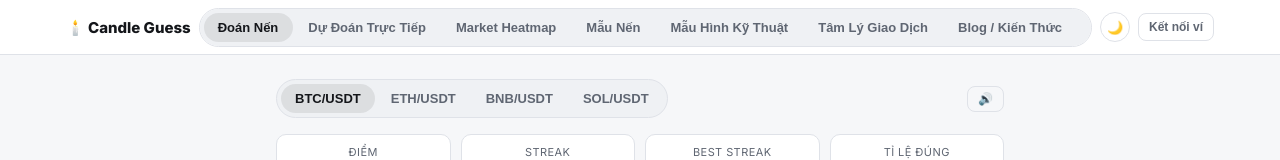
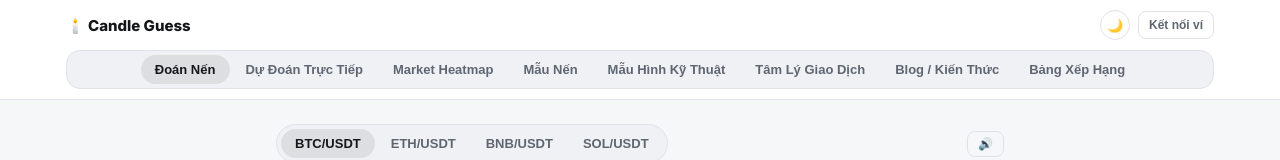
Before and after one commit to dangkhoi88x/Predict-candle, a web app: page / in a window 1280 px wide. Shown: the top 160 px of the page. Run offline with its HTML, style and script files only (its server is not run), Linux system fonts and the light colour scheme; data that the repository does not hold is empty; database files in the repository are not loaded.

Commit message:
Give the tabs their own row on every screen, not just narrow ones
The previous commit fixed wrapping below 760px and stopped there — but the
report that followed was a screenshot of a wide desktop window where the
tabs were still cut off after "Tâm Lý G…", scrolling required to see the
rest. That's a different width than the one just fixed, so it needed
tracing rather than assuming the same patch covered it.

The three-track grid (brand · tabs · auth) gave brand and the wallet
controls first claim on the row's width — both flex-shrink: 0 — and handed
the tabs whatever was left in a minmax(0, 1fr) middle track, scrolling once
that shrank too far. Signed out, "Kết nối ví" is short enough that this
mostly went unnoticed. Signed in, the auth side is a wallet address plus,
for an admin, a "⚙ Quản trị" button — long enough that even a 1440px window
could squeeze the middle track under what eight Vietnamese tab labels need,
and the pill scrolled on desktop, not just on phones.

Fixed at the root instead of adding a second breakpoint: the tabs now get a
row of their own — grid-template-areas "brand auth" / "tabs tabs" — at every
width, not just below 760px, so the fix from the previous commit folds into
this one and the separate mobile media query is gone. The tabs always see
the full 1180px available to the header, signed in or not, admin or not,
rather than a fraction of it that depends on how long the wallet button
happens to be that day.

Verified against the running app: signed in as the admin account from a
screenshot of the bug (wallet address + "⚙ Quản trị" + "Ngắt kết nối" all
present) at 1440px, all nine tabs — Hồ Sơ included, visible once signed in
— render on one row, centred, no scrolling. Same session at 375px still
wraps to multiple rows as before. No new console errors at either width.

111 tests green (CSS-only change).

```diff
--- a/src/main/resources/static/style.css
+++ b/src/main/resources/static/style.css
@@ -30,7 +30,6 @@
                    U+0304, U+0308, U+0329, U+2000-206F, U+20AC, U+2122, U+2191, U+2193,
                    U+2212, U+2215, U+FEFF, U+FFFD;
 }
-
 
 /* IBM Plex Mono, self-hosted for the same reasons. It is not published as a variable font,
    so each weight is its own file — 400 for body-ish mono, 500/600 for labels, and 700 for
@@ -256,22 +255,29 @@ h1, h2, h3 {
     border-bottom: 1px solid var(--border);
 }
 
-/* Three tracks so the tab group stays centred regardless of how wide the brand on the left
-   or the wallet button on the right happen to be. The middle track is minmax(0, 1fr) so it
-   surrenders width instead of pushing the wallet button off-screen; the pill itself is
-   centred inside that track and scrolls once the tabs no longer fit. */
+/* Two rows rather than one three-track row: a single row that gives brand and the wallet
+   controls first claim on the width (both flex-shrink: 0) leaves whatever is left over for
+   the tabs, and "whatever is left over" shrinks every time the auth side grows — connecting
+   a wallet turns "Kết nối ví" into an address plus, for an admin, a "Quản trị" button, at
+   which point the middle track could lose enough width that even a wide desktop window had
+   the tab pill scrolling. Giving the tabs a row of their own means they always get the full
+   1180px to work with, signed in or not, admin or not — not a fraction of it. */
 .top-nav-inner {
     max-width: 1180px;
     margin: 0 auto;
-    padding: 0 16px;
-    height: 54px;
+    padding: 10px 16px;
     display: grid;
-    grid-template-columns: auto minmax(0, 1fr) auto;
-    align-items: center;
-    gap: 8px;
+    grid-template-columns: 1fr auto;
+    grid-template-areas:
+        "brand auth"
+        "tabs  tabs";
+    align-items: center;
+    row-gap: 10px;
+    column-gap: 8px;
 }
 
 .brand {
+    grid-area: brand;
     font-weight: 800;
     font-size: 15px;
     white-space: nowrap;
@@ -279,16 +285,18 @@ h1, h2, h3 {
 }
 
 .nav-tabs {
-    display: flex;
+    grid-area: tabs;
+    display: flex;
+    flex-wrap: wrap;
     gap: 2px;
     min-width: 0;
-    max-width: 100%;
-    justify-self: center;
-    overflow-x: auto;
+    justify-self: stretch;
+    justify-content: center;
+    overflow-x: visible;
     scrollbar-width: none;
     background: var(--panel-2);
     border: 1px solid var(--border);
-    border-radius: 999px;
+    border-radius: 14px;
     padding: 4px;
     position: relative;
 }
@@ -397,7 +405,6 @@ h1, h2, h3 {
     background: var(--overlay-strong);
 }
 
-
 /* ---- loading skeletons ---------------------------------------------------------------
    Each skeleton carries the geometry of the thing it stands in for, so content landing
    never shifts the layout under the reader. */
@@ -490,7 +497,6 @@ h1, h2, h3 {
     border: 1px solid var(--panel);
 }
 
-
 /* ---- profile ------------------------------------------------------------------------- */
 .view-head {
     display: flex;
@@ -687,37 +693,6 @@ h1, h2, h3 {
 @keyframes ticker-scroll {
     from { transform: translateX(0); }
     to   { transform: translateX(-50%); }
-}
-
-/* Below this width the brand and the wallet controls alone fill the bar, squeezing the tab
-   pill down to an unusable sliver — so give the tabs their own full-width row instead. */
-@media (max-width: 760px) {
-    .top-nav-inner {
-        grid-template-columns: 1fr auto;
-        grid-template-areas:
-            "brand auth"
-            "tabs  tabs";
-        height: auto;
-        padding: 10px 16px;
-        row-gap: 10px;
-    }
-
-    .brand { grid-area: brand; }
-    .auth-area { grid-area: auth; }
-
-    .nav-tabs {
-        grid-area: tabs;
-        justify-self: stretch;
-        /* The pill track still scrolled sideways here even on its own full-width row: eight
-           tabs of Vietnamese text (four of them multi-word) add up to well past any phone's
-           width, so "full width" alone was never going to fit them on one line — the row just
-           overflowed and had to be dragged to see the rest. Wrapping is the fix a scrollbar
-           can't be: every tab is on screen the moment the page loads, no gesture required. */
-        flex-wrap: wrap;
-        overflow-x: visible;
-        justify-content: center;
-        border-radius: 14px;
-    }
 }
 
 .view.hidden {
@@ -4075,6 +4050,7 @@ body:not(.is-admin) .adm-search {
 }
 
 .auth-area {
+    grid-area: auth;
     position: relative;
     display: flex;
     align-items: center;
```
